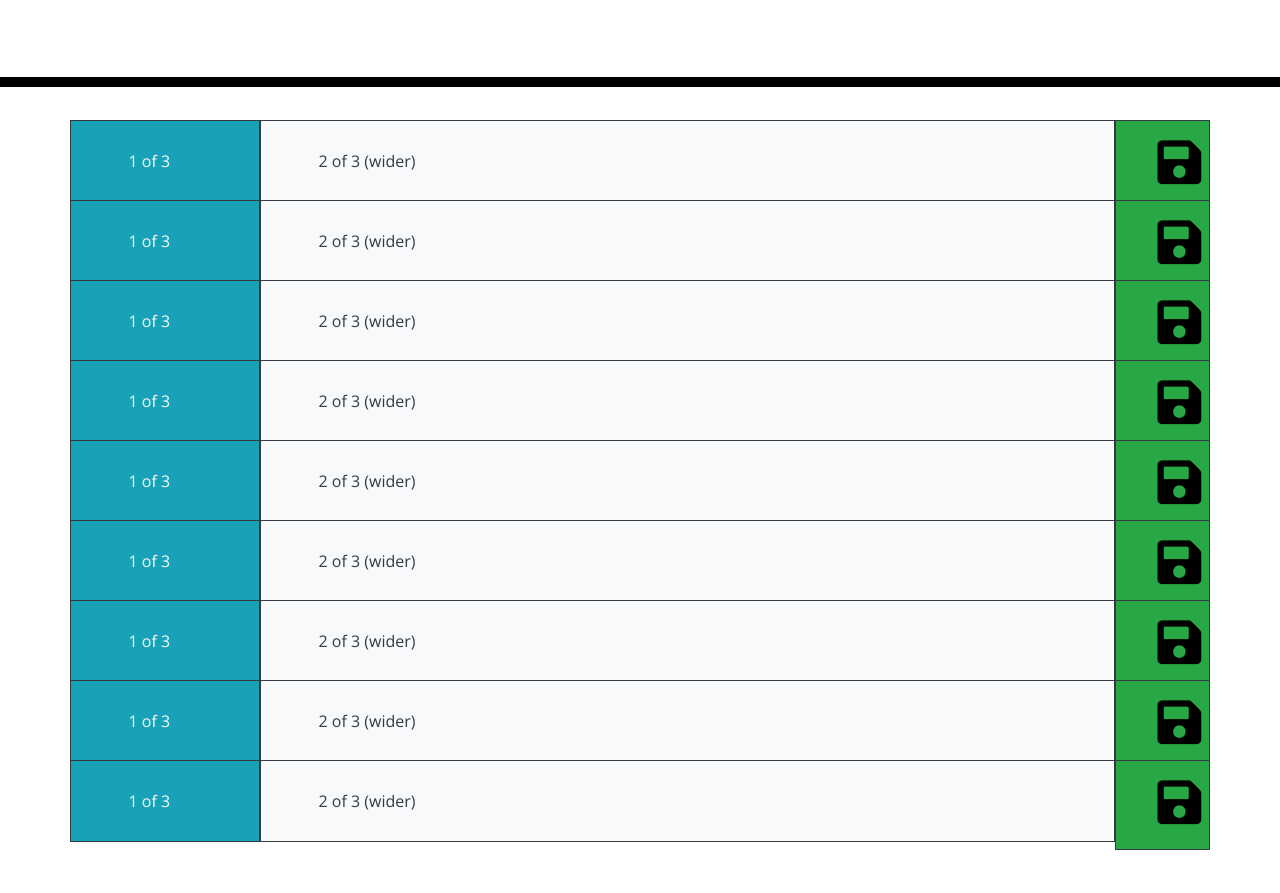
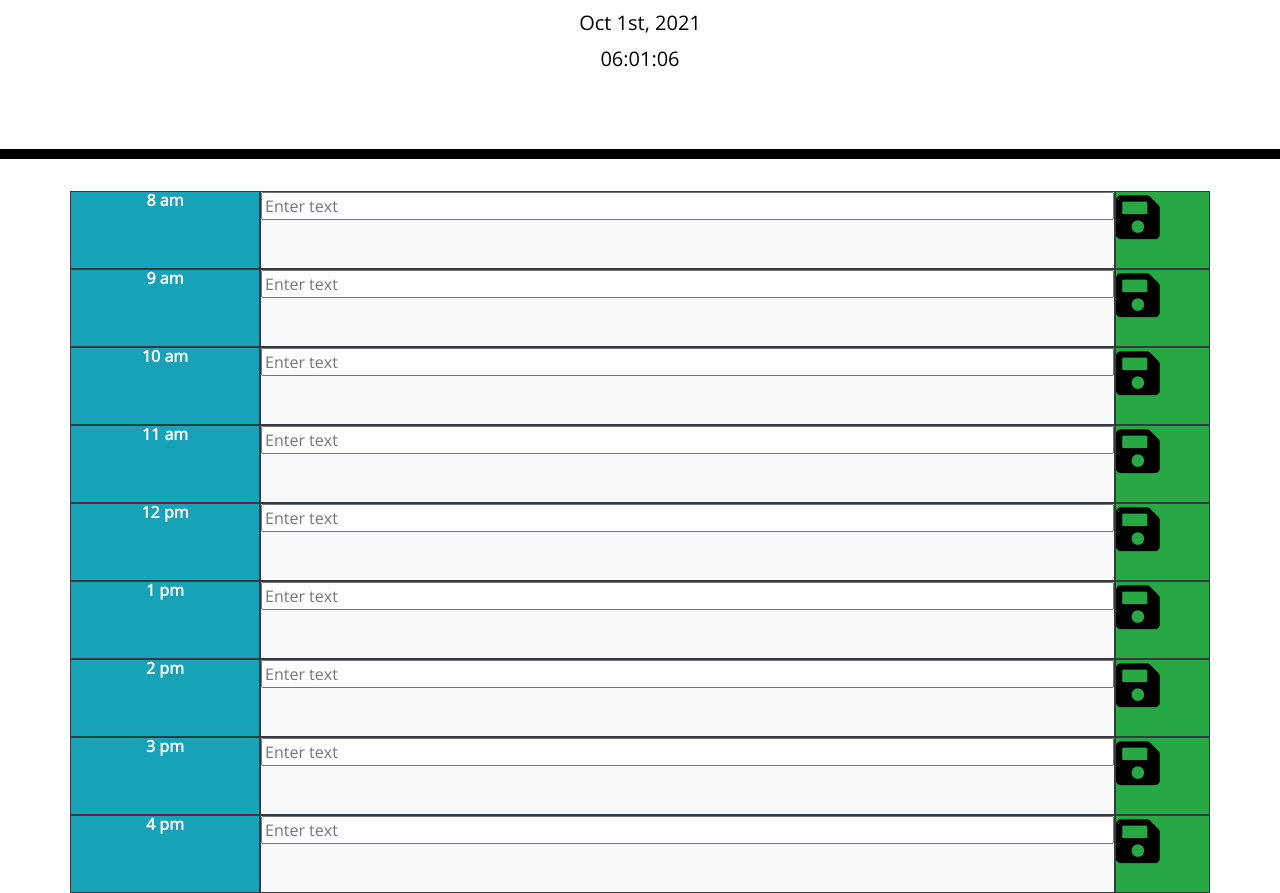
Before and after one commit to EvelynGMaldonado/work_day-scheduler, a plain HTML site: page index.html in a window 1280 px wide. Shown: the part 181-1074 px from the top of the page. Before the commit the page ends 1031 px from the top, so only its background shows below. Drawn offline with nearby package versions, Linux system fonts and the light colour scheme.

Commit message:
hours and input text

```diff
--- a/index.html
+++ b/index.html
@@ -26,107 +26,135 @@
     <header class="jumbotron">
       <h1 class="display-3">Work Day Scheduler</h1>
       <p class="lead">A simple calendar app for scheduling your work day</p>
-      <p id="currentDay" class="lead"></p>
+      <p id="day" class="lead"></p>
+      <p id="time" class="lead"></p>
     </header>
     <div class="container">
       <!-- Timeblocks go here -->
       <div class="row">
-        <div class="col-2 border border-dark p-3 mb-2 bg-info text-white">
-          1 of 3
+        <div class="col-2 border border-dark p-0 mb-0 bg-info text-white">
+          <P class ="font-weight-bold text-center"> 8 am </P>
         </div>
-        <div class="col-9 border border-dark   p-3 mb-2 bg-light text-dark">
-          2 of 3 (wider)
+        <div class="col-9 border border-dark   p-0 mb-0 bg-light text-dark">
+          <form id="shedule-form">
+            <input type="text" class="form-input w-100" id="list-input" name="list-input" placeholder="Enter text" />
+            <ul id="to-do-list"></ul>
+          </form>
         </div>
         <div class="col-1 border border-dark p-0 mb-0 bg-success text-white">
-          <i id = "icone" class="fas fa-save"></i>
+          <i id = "icon" class="fas fa-save"></i>
         </div>
       </div>
       <div class="row">
-        <div class="col-2 border border-dark p-3 mb-2 bg-info text-white">
-          1 of 3
+        <div class="col-2 border border-dark p-0 mb-0 bg-info text-white">
+          <P class ="font-weight-bold text-center"> 9 am </P>
         </div>
-        <div class="col-9 border border-dark p-3 mb-2 bg-light text-dark">
-          2 of 3 (wider)
+        <div class="col-9 border border-dark p-0 mb-0 bg-light text-dark">
+          <form id="shedule-form">
+            <input type="text" class="form-input w-100" id="list-input" name="list-input" placeholder="Enter text" />
+            <ul id="to-do-list"></ul>
+          </form>
         </div>
         <div class="col-1 border border-dark p-0 mb-0 bg-success text-white">
-          <i id = "icone" class="fas fa-save"></i>
+          <i id = "icon" class="fas fa-save"></i>
         </div>
       </div>
       <div class="row">
-        <div class="col-2 border border-dark p-3 mb-2 bg-info text-white">
-          1 of 3
+        <div class="col-2 border border-dark p-0 mb-0 bg-info text-white">
+          <P class ="font-weight-bold text-center"> 10 am </P>
         </div>
-        <div class="col-9 border border-dark p-3 mb-2 bg-light text-dark">
-          2 of 3 (wider)
+        <div class="col-9 border border-dark p-0 mb-0 bg-light text-dark">
+          <form id="shedule-form">
+            <input type="text" class="form-input w-100" id="list-input" name="list-input" placeholder="Enter text" />
+            <ul id="to-do-list"></ul>
+          </form>
         </div>
         <div class="col-1 border border-dark p-0 mb-0 bg-success text-white">
-          <i id = "icone" class="fas fa-save"></i>
+          <i id = "icon" class="fas fa-save"></i>
         </div>
       </div>
       <div class="row">
-        <div class="col-2 border border-dark p-3 mb-2 bg-info text-white">
-          1 of 3
+        <div class="col-2 border border-dark p-0 mb-0 bg-info text-white">
+          <P class ="font-weight-bold text-center"> 11 am </P>
         </div>
-        <div class="col-9 border border-dark p-3 mb-2 bg-light text-dark">
-          2 of 3 (wider)
+        <div class="col-9 border border-dark p-0 mb-0 bg-light text-dark">
+          <form id="shedule-form">
+            <input type="text" class="form-input w-100" id="list-input" name="list-input" placeholder="Enter text" />
+            <ul id="to-do-list"></ul>
+          </form>
         </div>
         <div class="col-1 border border-dark p-0 mb-0 bg-success text-white">
-          <i id = "icone" class="fas fa-save"></i>
+          <i id = "icon" class="fas fa-save"></i>
         </div>
       </div>
       <div class="row">
-        <div class="col-2 border border-dark p-3 mb-2 bg-info text-white">
-          1 of 3
+        <div class="col-2 border border-dark p-0 mb-0 bg-info text-white">
+          <P class ="font-weight-bold text-center"> 12 pm </P>
         </div>
-        <div class="col-9 border border-dark p-3 mb-2 bg-light text-dark">
-          2 of 3 (wider)
+        <div class="col-9 border border-dark p-0 mb-0 bg-light text-dark">
+          <form id="shedule-form">
+            <input type="text" class="form-input w-100" id="list-input" name="list-input" placeholder="Enter text" />
+            <ul id="to-do-list"></ul>
+          </form>
         </div>
         <div class="col-1 border border-dark p-0 mb-0 bg-success text-white">
-          <i id = "icone" class="fas fa-save"></i>
+          <i id = "icon" class="fas fa-save"></i>
         </div>
       </div>
       <div class="row">
-        <div class="col-2 border border-dark p-3 mb-2 bg-info text-white">
-          1 of 3
+        <div class="col-2 border border-dark p-0 mb-0 bg-info text-white">
+          <P class ="font-weight-bold text-center"> 1 pm </P>
         </div>
-        <div class="col-9 border border-dark p-3 mb-2 bg-light text-dark">
-          2 of 3 (wider)
+        <div class="col-9 border border-dark p-0 mb-0 bg-light text-dark">
+          <form id="shedule-form">
+            <input type="text" class="form-input w-100" id="list-input" name="list-input" placeholder="Enter text" />
+            <ul id="to-do-list"></ul>
+          </form>
         </div>
         <div class="col-1 border border-dark p-0 mb-0 bg-success text-white">
-          <i id = "icone" class="fas fa-save"></i>
+          <i id = "icon" class="fas fa-save"></i>
         </div>
       </div>
       <div class="row">
-        <div class="col-2 border border-dark p-3 mb-2 bg-info text-white">
-          1 of 3
+        <div class="col-2 border border-dark p-0 mb-0 bg-info text-white">
+          <P class ="font-weight-bold text-center"> 2 pm </P>
         </div>
-        <div class="col-9 border border-dark p-3 mb-2 bg-light text-dark">
-          2 of 3 (wider)
+        <div class="col-9 border border-dark p-0 mb-0 bg-light text-dark">
+          <form id="shedule-form">
+            <input type="text" class="form-input w-100" id="list-input" name="list-input" placeholder="Enter text" />
+            <ul id="to-do-list"></ul>
+          </form>
         </div>
         <div class="col-1 border border-dark p-0 mb-0 bg-success text-white">
-          <i id = "icone" class="fas fa-save"></i>
+          <i id = "icon" class="fas fa-save"></i>
         </div>
       </div>
       <div class="row">
-        <div class="col-2 border border-dark p-3 mb-2 bg-info text-white">
-          1 of 3
+        <div class="col-2 border border-dark p-0 mb-0 bg-info text-white">
+          <P class ="font-weight-bold text-center"> 3 pm </P>
         </div>
-        <div class="col-9 border border-dark p-3 mb-2 bg-light text-dark">
-          2 of 3 (wider)
+        <div class="col-9 border border-dark p-0 mb-0 bg-light text-dark">
+          <form id="shedule-form">
+            <input type="text" class="form-input w-100" id="list-input" name="list-input" placeholder="Enter text" />
+            <ul id="to-do-list"></ul>
+          </form>
         </div>
         <div class="col-1 border border-dark p-0 mb-0 bg-success text-white">
-          <i id = "icone" class="fas fa-save"></i>
+          <i id = "icon" class="fas fa-save"></i>
         </div>
       </div>
       <div class="row">
-        <div class="col-2 border border-dark p-3 mb-2 bg-info text-white">
-          1 of 3
+        <div class="col-2 border border-dark p-0 mb-0 bg-info text-white">
+          <P class ="font-weight-bold text-center"> 4 pm </P>
         </div>
-        <div class="col-9 border border-dark p-3 mb-2 bg-light text-dark">
-          2 of 3 (wider)
+        <div class="col-9 border border-dark p-0 mb-0 bg-light text-dark">
+          <form id="shedule-form">
+            <input type="text" class="form-input w-100" id="list-input" name="list-input" placeholder="Enter text" />
+            <ul id="to-do-list"></ul>
+          </form>
         </div>
         <div class="col-1 border border-dark p-0 mb-0 bg-success text-white">
-          <i id = "icone" class="fas fa-save"></i>
+          <i id = "icon" class="fas fa-save"></i>
         </div>
       </div>
 
@@ -134,4 +162,5 @@
     <script src="https://cdnjs.cloudflare.com/ajax/libs/moment.js/2.24.0/moment.min.js"></script>
     <script src = "./script.js"></script>
   </body>
+
 </html>
--- a/script.js
+++ b/script.js
@@ -0,0 +1,32 @@
+var time = moment().format("hh:mm:ss");
+$("#time").text(time);
+
+var today = moment();
+$("#day").text(today.format("MMM Do, YYYY"));
+
+var sheduleFormEl = $("#shedule-form");
+var toDoListEl = $("#to-do-list");
+var saveEl = $("#icon")
+
+// create function to handle form submission
+function handleFormSubmit(event) {
+  event.preventDefault();
+
+  // select form element by its `name` attribute and get its value
+  var activity = $('input[name="list-input"]').val();
+
+  // if there's nothing in the form entered, don't print to the page
+  if (!activity) {
+    console.log('No things to do at this moment!');
+    return;
+  }
+
+  // print to the page
+  toDoListEl.append('<li>' + activity + '</li>');
+
+  // clear the form input element
+  $('input[name="list-input"]').val('');
+}
+
+// Create a submit event listener on the form element
+saveEl.on('submit', handleFormSubmit);
--- a/style.css
+++ b/style.css
@@ -30,11 +30,13 @@ textarea {
   border-radius: 15px;
 }
 
+/*
 .row {
   white-space: pre-wrap;
   height: 80px;
   border-top: 1px solid white;
 }
+*/
 
 .hour {
   background-color: #ffffff;
@@ -65,15 +67,25 @@ textarea {
   color: white;
 }
 
-.saveBtn i:hover {
+#icone:hover {
   font-size: 20px;
   transition: all 0.3s ease-in-out;
 }
 
-#icone {
+#icon {
   font-size: 50px;
   color:black;
-  max-height: 100%;
-  max-width: 100%;
+
 
 }
+
+ul {
+  margin: 3rem auto;
+  font-size: 1.75rem;
+  background-color: transparent;
+}
+
+ul li {
+  margin: 1.2rem 0;
+  background-color: transparent;
+}
```
